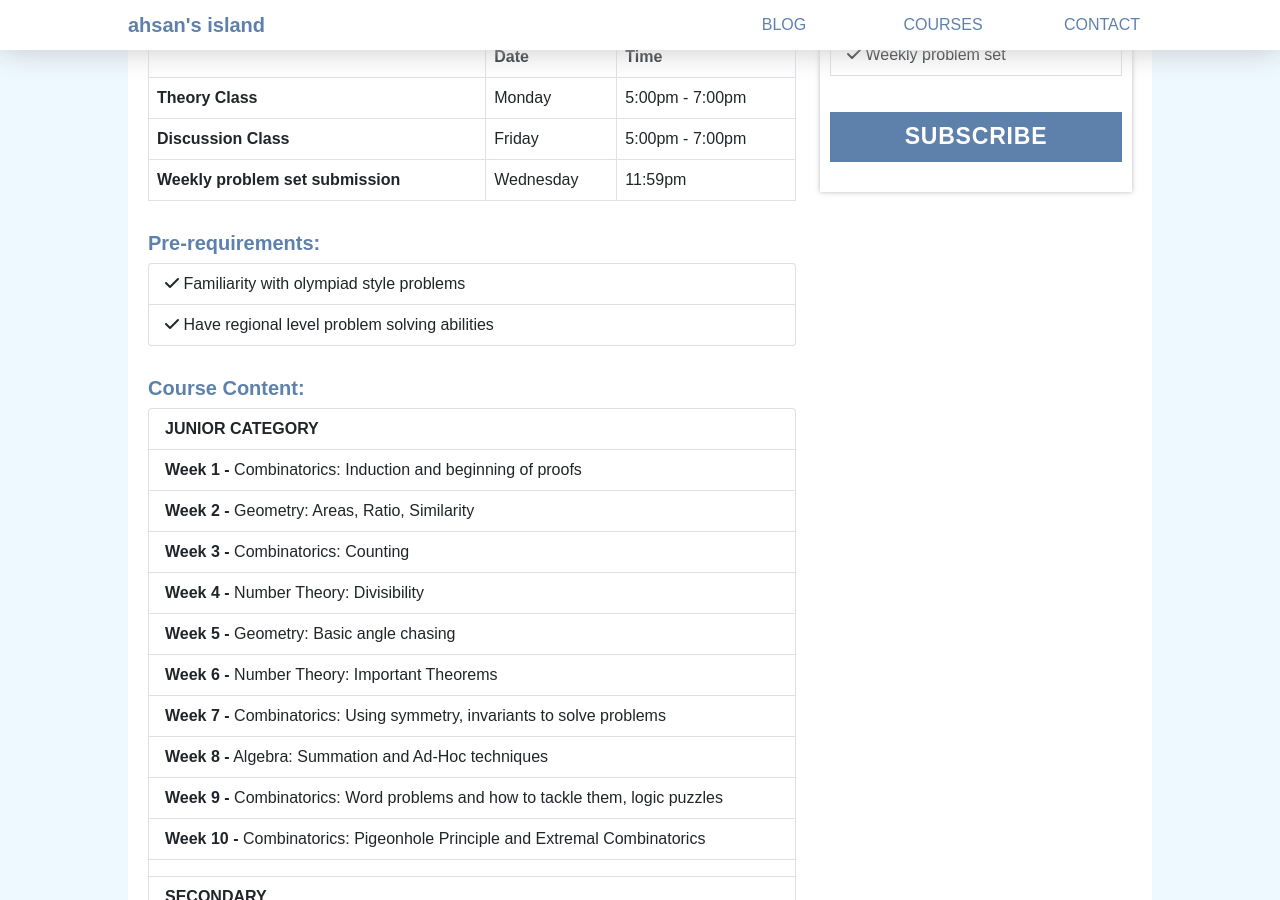
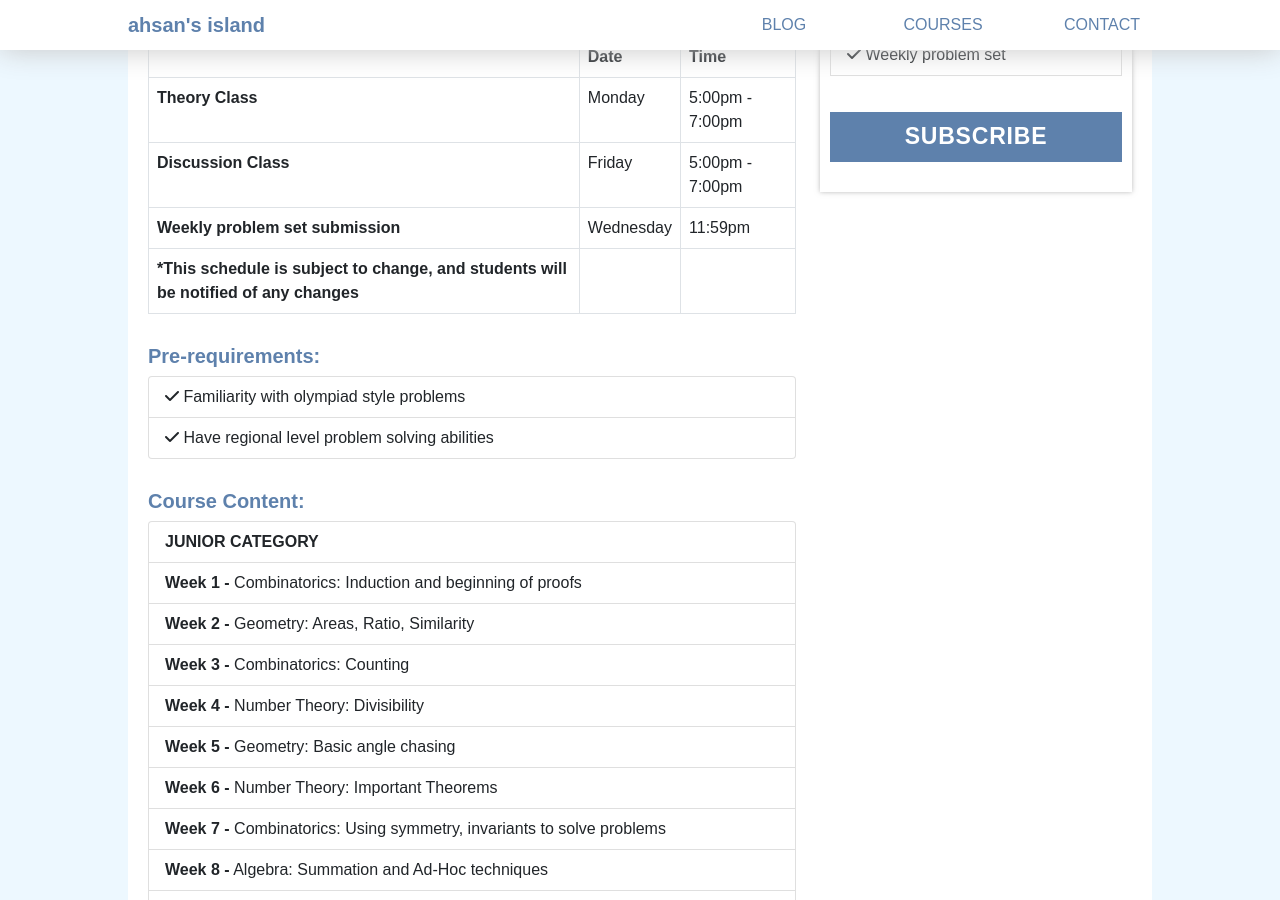
Before and after one commit to AnglyPascal/anglypascal.github.io, a Jekyll site: the page built from courses/atom_beginner.md, in a window 1280 px wide and 900 px high, scrolled down 696 px. Built offline with Jekyll 4.4.1, drawn with Linux system fonts in a browser that asks for light colours; nearby versions of some CDN libraries.

Commit message:
updated schedule

```diff
--- a/_data/courses.json
+++ b/_data/courses.json
@@ -101,7 +101,8 @@
     "schedule" : [
       ["Theory Class", "Monday", "5:00pm - 7:00pm"],
       ["Discussion Class", "Friday", "5:00pm - 7:00pm"],
-      ["Weekly problem set submission", "Wednesday", "11:59pm"]
+      ["Weekly problem set submission", "Wednesday", "11:59pm"],
+      ["*This schedule is subject to change, and students will be notified of any changes"]
     ],
     "payment" : "<p>The course fee is 1500 per week. The whole payment for 10 weeks can be made up front at the beginning of the course, or you can pay for 4 weeks at a time at the beginning of the weeks. </p> <p>The payment should be made via BKash to the number <b>01928987074</b> (Personal BKash Account). Take note of the BKash number from which the payment was made with and the transaction id, as you will require them to fill up the registration form which will be emailed to the selected students.</p>",
     "subscribe_link" : "https://forms.gle/xpkvvkTJvLBFpwmWA",
```
